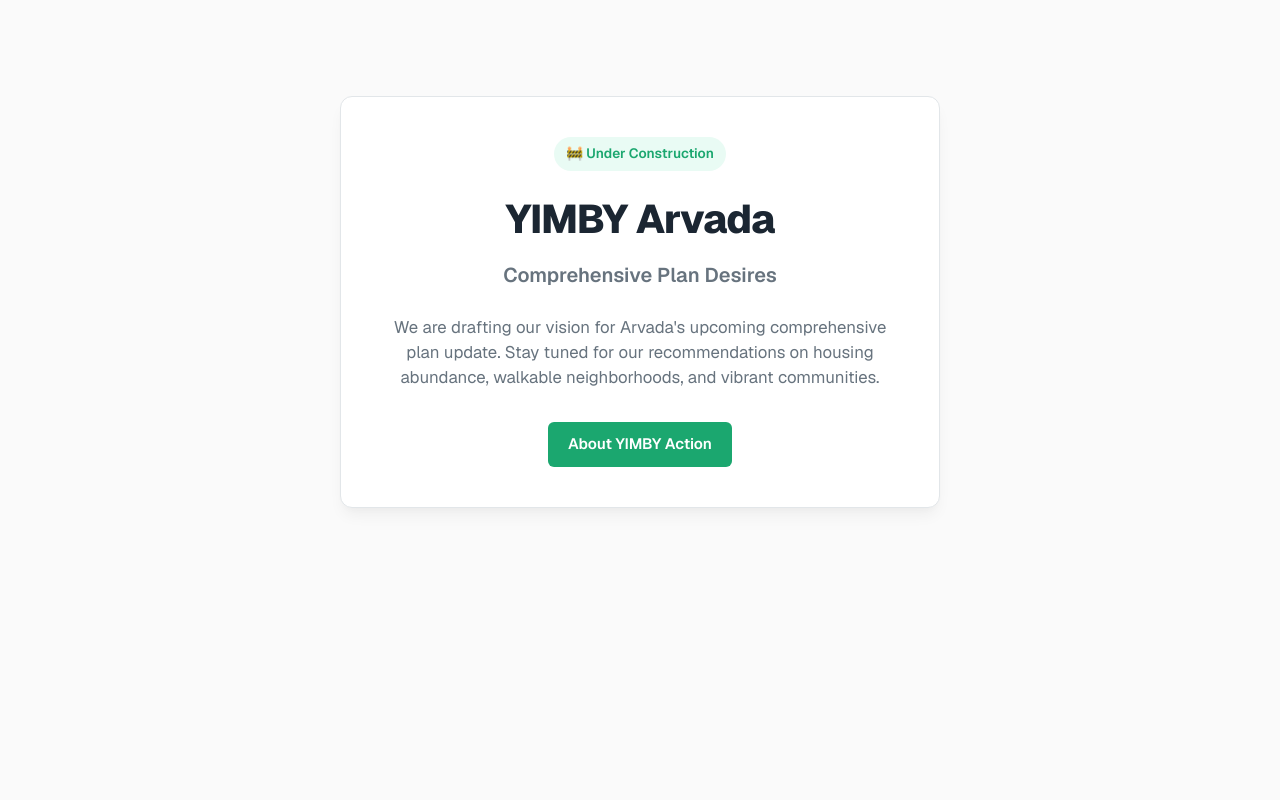
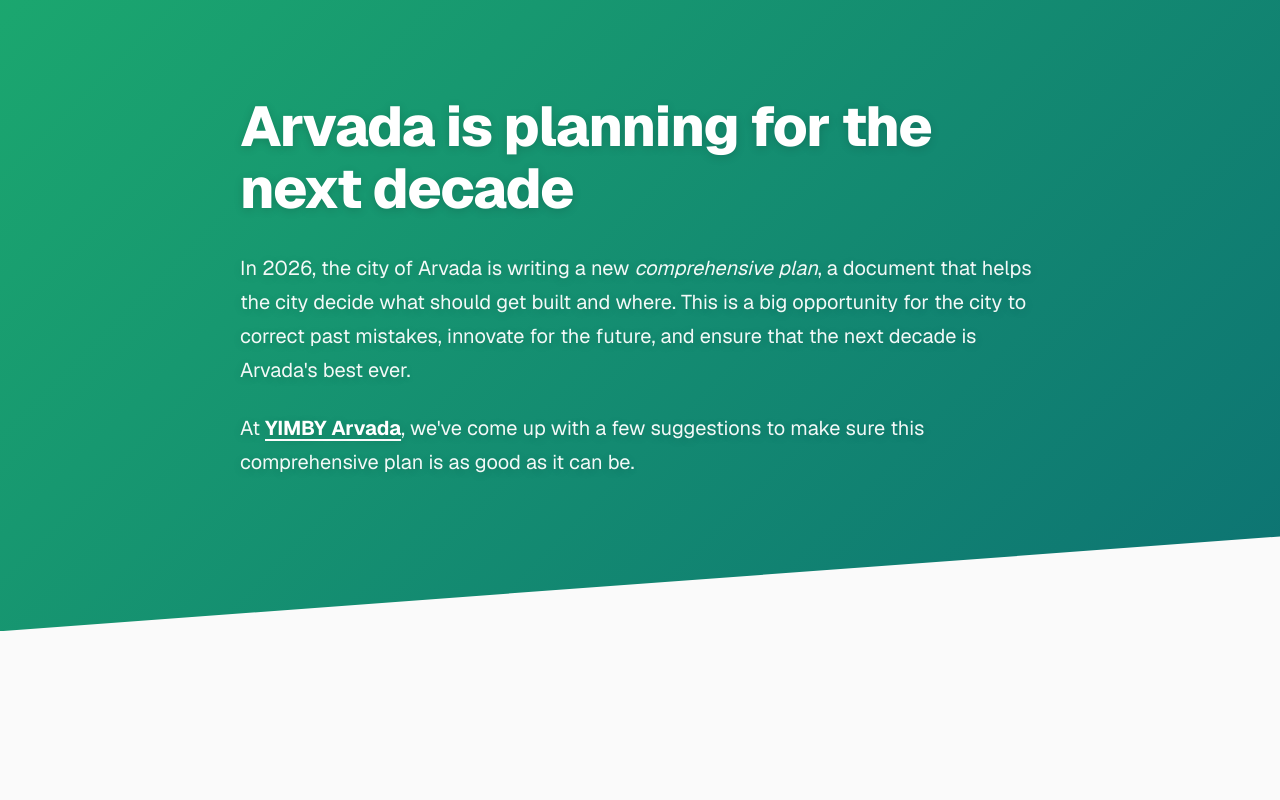
Before and after one commit to AnthonySuper/arvada-plan, a Next.js app: page / in a window 1280 px wide. Shown: the top 800 px of the page. Built offline with nearby package versions, Linux system fonts and the light colour scheme.

Commit message:
Intro and style cleanup (#3)
* Intro, about to do style cleanup

* Vibecode CSS cleanup lol

* Vibe a better header

* Style cleanup idk

* More exposition

```diff
--- a/src/app/globals.css
+++ b/src/app/globals.css
@@ -2,33 +2,16 @@
   /* Color Palette - Fresh Green, Teal & Warm Accents */
   --primary-hue: 156;
   --primary: hsl(var(--primary-hue), 72%, 38%);
-  --primary-hover: hsl(var(--primary-hue), 72%, 32%);
-  --primary-light: hsl(var(--primary-hue), 72%, 95%);
-  --secondary: hsl(210, 30%, 20%);
-  --accent: hsl(38, 92%, 50%); /* Amber Gold */
-  --accent-hover: hsl(38, 92%, 43%);
 
   --background: hsl(0, 0%, 98%);
   --foreground: hsl(210, 30%, 15%);
-  --card-bg: hsl(0, 0%, 100%);
-  --card-border: hsl(210, 15%, 90%);
   --muted: hsl(210, 10%, 45%);
-  --muted-light: hsl(210, 15%, 96%);
 
   --glow-color: rgba(16, 185, 129, 0.15);
 
   --gap-default: 16px;
 
-  --radius-sm: 8px;
-  --radius-md: 12px;
-  --radius-lg: 20px;
-
-  --shadow-sm: 0 2px 4px rgba(0, 0, 0, 0.02), 0 1px 2px rgba(0, 0, 0, 0.04);
-  --shadow-md: 0 10px 15px -3px rgba(0, 0, 0, 0.05), 0 4px 6px -2px rgba(0, 0, 0, 0.02);
-  --shadow-lg: 0 20px 25px -5px rgba(0, 0, 0, 0.08), 0 10px 10px -5px rgba(0, 0, 0, 0.04);
-
   --transition: all 0.3s cubic-bezier(0.4, 0, 0.2, 1);
-  --transition-smooth: all 0.5s cubic-bezier(0.4, 0, 0.2, 1);
 
   --font-sans: var(--font-geist-sans), system-ui, -apple-system, sans-serif;
   --font-mono: var(--font-geist-mono), monospace;
@@ -38,16 +21,8 @@
   :root {
     --background: hsl(210, 30%, 6%);
     --foreground: hsl(210, 20%, 95%);
-    --card-bg: hsl(210, 30%, 9%);
-    --card-border: hsl(210, 25%, 15%);
-    --primary-light: hsl(var(--primary-hue), 30%, 15%);
     --muted: hsl(210, 10%, 70%);
-    --muted-light: hsl(210, 25%, 12%);
     --glow-color: rgba(16, 185, 129, 0.25);
-
-    --shadow-sm: 0 2px 4px rgba(0, 0, 0, 0.2);
-    --shadow-md: 0 10px 15px -3px rgba(0, 0, 0, 0.3);
-    --shadow-lg: 0 20px 25px -5px rgba(0, 0, 0, 0.4);
   }
 }
 
@@ -79,62 +54,3 @@
   text-decoration: none;
   transition: var(--transition);
 }
-
-/* Animations */
-@keyframes fadeIn {
-  from {
-    opacity: 0;
-    transform: translateY(15px);
-  }
-  to {
-    opacity: 1;
-    transform: translateY(0);
-  }
-}
-
-@keyframes pulse-glow {
-  0%,
-  100% {
-    box-shadow: 0 0 15px var(--glow-color);
-  }
-  50% {
-    box-shadow: 0 0 25px rgba(16, 185, 129, 0.35);
-  }
-}
-
-@keyframes float {
-  0%,
-  100% {
-    transform: translateY(0);
-  }
-  50% {
-    transform: translateY(-8px);
-  }
-}
-
-.animate-fade-in {
-  animation: fadeIn 0.8s cubic-bezier(0.16, 1, 0.3, 1) forwards;
-}
-
-/* Common Layout Utilities */
-.container {
-  width: 100%;
-  max-width: 1200px;
-  margin: 0 auto;
-  padding: 0 24px;
-}
-
-/* Glassmorphism utility */
-.glass {
-  background: rgba(255, 255, 255, 0.03);
-  backdrop-filter: blur(12px);
-  -webkit-backdrop-filter: blur(12px);
-  border: 1px solid rgba(255, 255, 255, 0.05);
-}
-
-@media (prefers-color-scheme: light) {
-  .glass {
-    background: rgba(255, 255, 255, 0.7);
-    border: 1px solid rgba(0, 0, 0, 0.05);
-  }
-}
--- a/src/app/page.tsx
+++ b/src/app/page.tsx
@@ -1,3 +1,4 @@
+import Intro from "@/components/sections/Intro";
 import MissingMiddle from "@/components/sections/MissingMiddle";
 import CardSection from "@/components/ui/CardSection";
 
@@ -9,102 +10,26 @@
         background: "var(--background)",
       }}
     >
-      {/* Intro section */}
-      <div
-        style={{
-          display: "flex",
-          justifyContent: "center",
-          padding: "6rem 2rem 4rem",
-        }}
-      >
-        <div
-          style={{
-            maxWidth: "600px",
-            width: "100%",
-            padding: "2.5rem",
-            borderRadius: "12px",
-            border: "1px solid var(--card-border)",
-            background: "var(--card-bg)",
-            boxShadow: "var(--shadow-md)",
-            textAlign: "center",
-          }}
-        >
-          <div
-            style={{
-              display: "inline-block",
-              padding: "6px 12px",
-              borderRadius: "100px",
-              background: "var(--primary-light)",
-              color: "var(--primary)",
-              fontSize: "0.85rem",
-              fontWeight: "600",
-              marginBottom: "1.5rem",
-            }}
-          >
-            🚧 Under Construction
-          </div>
-          <h1
-            style={{
-              fontSize: "2.5rem",
-              fontWeight: "800",
-              lineHeight: "1.2",
-              marginBottom: "1rem",
-              letterSpacing: "-0.02em",
-            }}
-          >
-            YIMBY Arvada
-          </h1>
-          <h2
-            style={{
-              fontSize: "1.25rem",
-              fontWeight: "600",
-              color: "var(--muted)",
-              marginBottom: "1.5rem",
-            }}
-          >
-            Comprehensive Plan Desires
-          </h2>
-          <p
-            style={{
-              fontSize: "1.05rem",
-              color: "var(--muted)",
-              marginBottom: "2rem",
-              lineHeight: "1.5",
-            }}
-          >
-            We are drafting our vision for Arvada&apos;s upcoming comprehensive plan update. Stay
-            tuned for our recommendations on housing abundance, walkable neighborhoods, and vibrant
-            communities.
-          </p>
-          <div
-            style={{
-              display: "flex",
-              justifyContent: "center",
-              gap: "1rem",
-            }}
-          >
-            <a
-              href="https://yimbyaction.org"
-              target="_blank"
-              rel="noopener noreferrer"
-              style={{
-                display: "inline-block",
-                padding: "10px 20px",
-                borderRadius: "6px",
-                background: "var(--primary)",
-                color: "#fff",
-                fontWeight: "600",
-                fontSize: "0.95rem",
-              }}
-            >
-              About YIMBY Action
-            </a>
-          </div>
-        </div>
-      </div>
+      <Intro />
 
       <section>
         <MissingMiddle />
+
+        <div style={{ maxWidth: '650px', margin: 'auto', padding: '2rem', fontSize: '1.05rem', lineHeight: 1.6 }}>
+          <p style={{ marginBottom: '1rem' }}>
+            Duplexes, Triplexes, mother-in-law-houses, and other forms of "middle density"
+            are great choices for many people&mdash;and they're even better next to transit.
+          </p>
+          <p style={{ marginBottom: '1rem' }}>
+            Arvada's current planning standards, unfortunately, make building these types of homes
+            much more difficult than it needs to be. You need to go to several hearings and get
+            a special-use permit, just like if you were building a big apartment building.
+          </p>
+          <p>
+            In the 2026 plan, we should cut out the red tape: around transit, missing-middle housing
+            should be buildable <em>by right</em>
+          </p>
+        </div>
       </section>
 
       {/* Transit Station Section */}
--- /dev/null
+++ b/src/components/sections/Intro/index.tsx
@@ -0,0 +1,24 @@
+import styles from './styles.module.css';
+
+export default function Intro() {
+
+  return (
+    <div className={styles.container}>
+      <header className={styles.content}>
+        <h1>Arvada is planning for the next decade</h1>
+
+        <p>
+          In 2026, the city of Arvada is writing a new <em>comprehensive plan</em>, a document
+          that helps the city decide what should get built and where.
+          This is a big opportunity for the city to correct past mistakes, innovate for the future,
+          and ensure that the next decade is Arvada&apos;s best ever.
+        </p>
+
+        <p>
+          At <a href="https://yimbyarvada.org">YIMBY Arvada</a>,
+          we&apos;ve come up with a few suggestions to make sure this comprehensive plan is as good as it can be.
+        </p>
+      </header>
+    </div>
+  );
+}
--- /dev/null
+++ b/src/components/sections/Intro/styles.module.css
@@ -0,0 +1,45 @@
+.container {
+  padding-top: calc(6 * var(--gap-default));
+  padding-bottom: calc(8 * var(--gap-default));
+  padding-left: var(--gap-default);
+  padding-right: var(--gap-default);
+  width: 100%;
+  background: linear-gradient(135deg, var(--primary), hsl(180, 80%, 25%));
+  color: white;
+  clip-path: polygon(0 0, 100% 0, 100% 85%, 0 100%);
+  margin-bottom: calc(4 * var(--gap-default));
+}
+
+.content {
+  max-width: 800px;
+  margin: auto;
+  text-shadow: 0 2px 10px rgba(0, 0, 0, 0.15);
+
+  h1 {
+    font-size: 3.5rem;
+    font-weight: 800;
+    line-height: 1.1;
+    margin-bottom: calc(2 * var(--gap-default));
+    letter-spacing: -0.02em;
+  }
+
+  p {
+    font-size: 1.25rem;
+    margin-bottom: 1.5rem;
+    color: rgba(255, 255, 255, 0.95);
+    line-height: 1.7;
+  }
+
+  a {
+    color: white;
+    font-weight: bold;
+    text-decoration: underline;
+    text-decoration-thickness: 2px;
+    text-underline-offset: 4px;
+    transition: all 0.2s ease;
+  }
+
+  a:hover {
+    color: rgba(255, 255, 255, 0.8);
+  }
+}
--- a/src/components/sections/MissingMiddle/index.tsx
+++ b/src/components/sections/MissingMiddle/index.tsx
@@ -26,7 +26,7 @@
     () => {
       gsap.set(".house", { attr: { y: 3000 + HOUSE_HEIGHT, x: 1000 } });
       gsap.set(".apartment", { attr: { x: 1800, y: 3000 + APARTMENT_HEIGHT } });
-      gsap.set("[data-paragraph]", { opacity: 0, y: -100 });
+      gsap.set("[data-paragraph]", { opacity: 0, y: 100 });
       gsap.set('[data-paragraph="1"]', { opacity: 1, y: 0 });
       gsap.set("[data-path-question]", { drawSVG: 0, opacity: 1 });
 
@@ -43,9 +43,9 @@
 
       tl.to('[data-type="sfh"]', { text: "a single family-home", duration: 1 }, "<")
         .to(".house", { attr: { y: 3000 - HOUSE_HEIGHT }, duration: 0.75 }, "<")
-        .to('[data-type="apt"]', { text: "or a mid-rise apartment", duraion: 1 })
+        .to('[data-type="apt"]', { text: "or a mid-rise apartment.", duration: 1 })
         .to(".apartment", { attr: { y: 3000 - APARTMENT_HEIGHT }, duration: 0.75 }, "<")
-        .to('[data-paragraph="1"]', { opacity: 0, y: 500, duration: 1 }, "step-2")
+        .to('[data-paragraph="1"]', { opacity: 0, y: -100, duration: 1 }, "step-2")
         .to('[data-paragraph="2"]', { opacity: 1, y: 0, duration: 1 }, "<")
         .to(".house", { attr: { x: 0 }, duration: 1 }, "-=0.25")
         .to(".apartment", { attr: { x: 3000 }, duration: 1 }, "<")
@@ -64,7 +64,7 @@
       <div className={classes.sectionContent}>
         <svg viewBox="0 0 4000 3000" className={classes.sectionSvg}>
           <HouseIcon
-            color="white"
+            color="inherit"
             x={1000}
             y={3000 - HOUSE_HEIGHT}
             height={HOUSE_HEIGHT}
@@ -72,7 +72,7 @@
             className="house"
           />
           <ApartmentIcon
-            color="white"
+            color="inherit"
             x={1800}
             y={3000 - APARTMENT_HEIGHT}
             height={APARTMENT_HEIGHT}
```
Also changed, not shown: src/app/page.module.css (deleted, +0 -142 lines).
